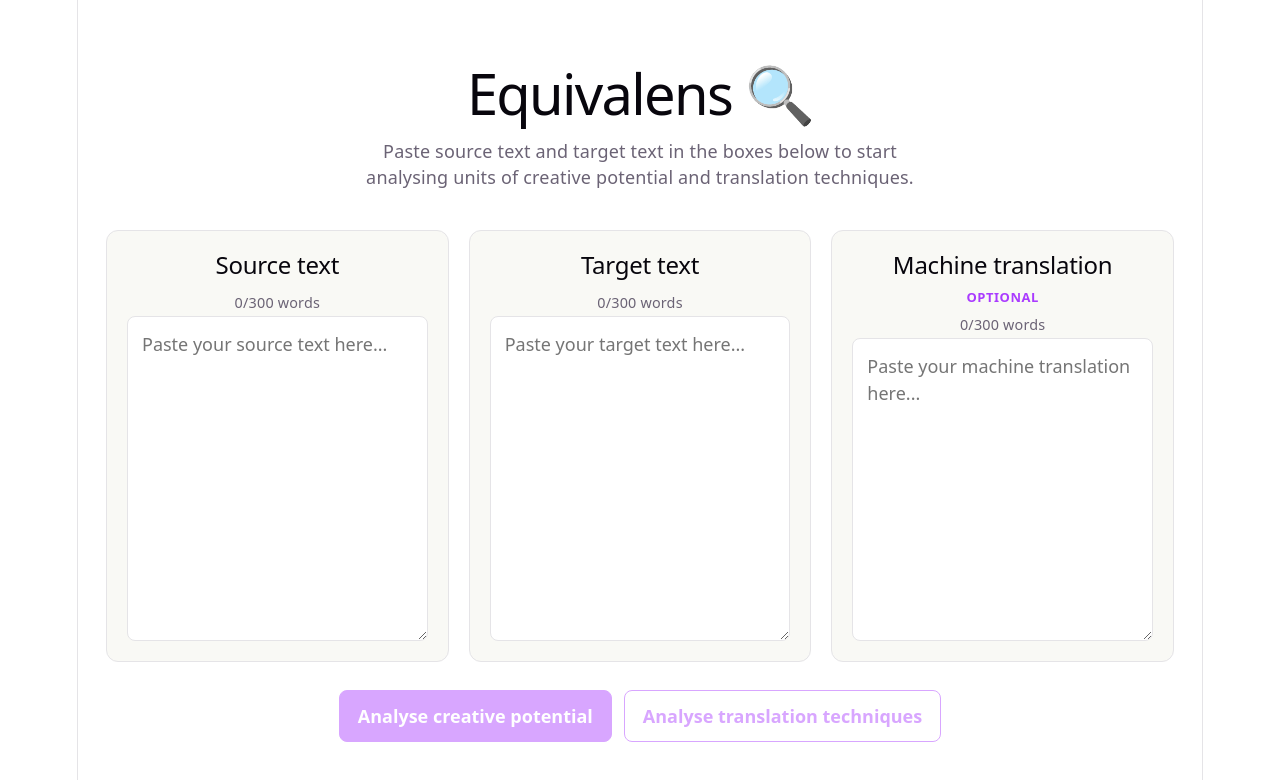
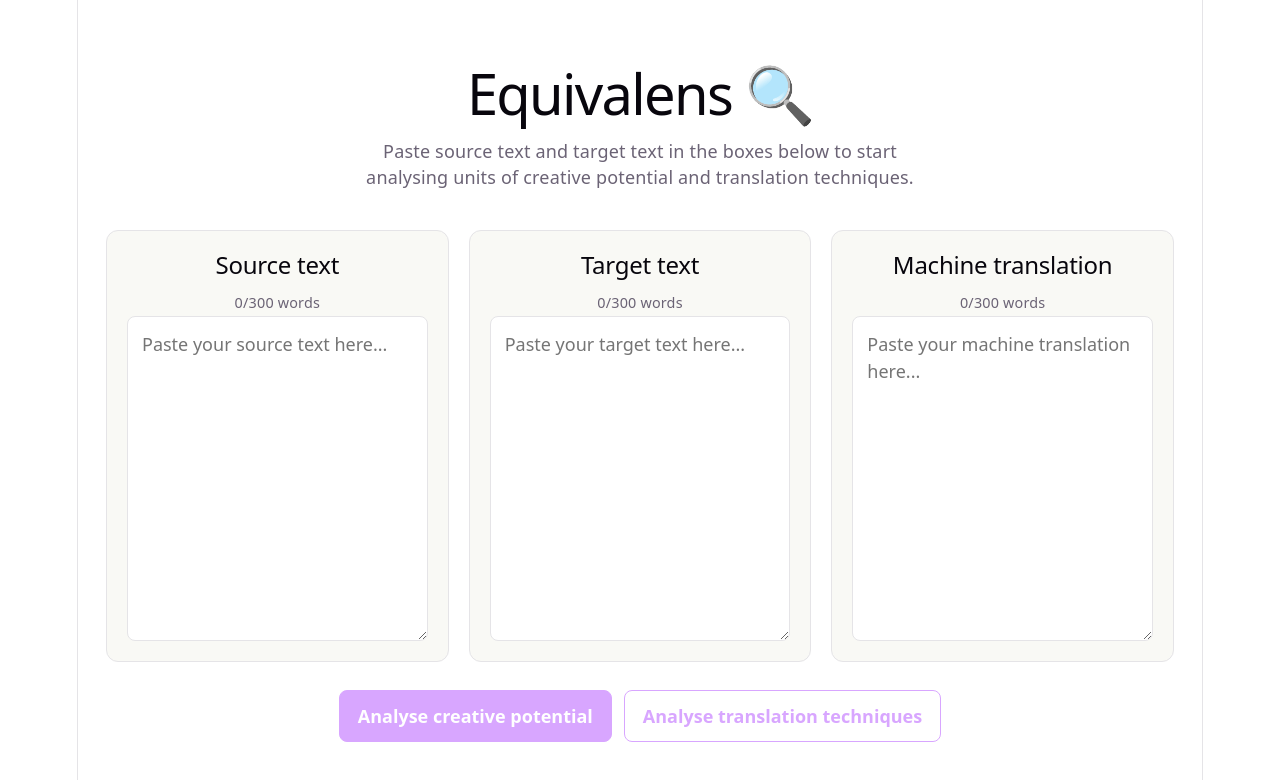
Before and after one commit to cobaltspiral/equivalens, a React (Vite) app in the folder equivalens/: page / in a window 1280 px wide. Shown: the top 780 px of the page. Built offline with nearby package versions, Linux system fonts and the light colour scheme.

Commit message:
Deleted 'optional' label

```diff
--- a/equivalens/src/App.css
+++ b/equivalens/src/App.css
@@ -5,19 +5,10 @@
   box-sizing: border-box;
 }
 
-.hero {
+header {
   max-width: 720px;
   margin: 0 auto 40px;
   text-align: center;
-}
-
-.eyebrow,
-.optional-label {
-  color: var(--accent);
-  font-size: 0.85rem;
-  font-weight: 700;
-  letter-spacing: 0.04em;
-  text-transform: uppercase;
 }
 
 .intro {
@@ -49,11 +40,6 @@
   margin-bottom: 16px;
 }
 
-.optional-label {
-  margin-top: -4px;
-  font-size: 0.72rem;
-}
-
 .word-count {
   flex-shrink: 0;
   color: var(--text);
@@ -67,6 +53,7 @@
 
 textarea {
   width: 100%;
+  height: 280px;
   min-height: 280px;
   flex: 1;
   box-sizing: border-box;
--- a/equivalens/src/App.jsx
+++ b/equivalens/src/App.jsx
@@ -29,7 +29,6 @@ function TextPanel({ title, optional = false, value, onChange }) {
       <div className="text-panel-header">
         <div>
           <h2>{title}</h2>
-          {optional && <p className="optional-label">Optional</p>}
         </div>
         <span className={wordCount == WORD_LIMIT ? 'word-count limit-reached' : 'word-count'}>
           {wordCount}/{WORD_LIMIT} words
@@ -118,7 +117,7 @@ async function analyseTechniques() {
 
   return (
     <main className="app">
-      <header className="hero">
+      <header>
         <h1>Equivalens 🔍</h1>
         <p className="intro">
         Paste source text and target text in the boxes below to start analysing units of creative potential and translation techniques.
@@ -140,7 +139,6 @@ async function analyseTechniques() {
 
         <TextPanel
           title="Machine translation"
-          optional
           value={machineTranslation}
           onChange={setMachineTranslation}
         />
```
